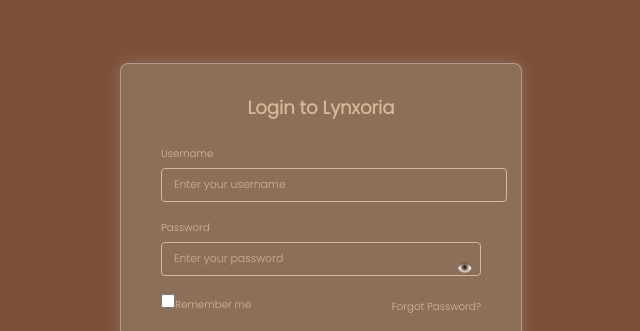
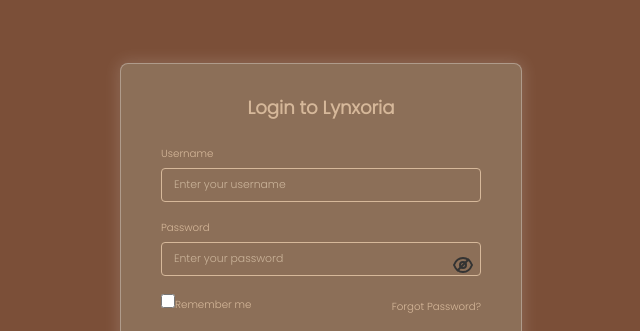
Before and after one commit to diareinxs/Lynxoria, a React (Create React App) app: page / in a window 1280 px wide. Shown: the part 150-481 px from the top of the page, without its empty margins (319-959 px from the left). Built offline with nearby package versions, Linux system fonts and the light colour scheme.

Commit message:
Enhance Login component with password visibility toggle and improve dropdown menu item label; add empty files for About and Home components

```diff
--- a/src/Components/Login/Login.js
+++ b/src/Components/Login/Login.js
@@ -26,6 +26,7 @@
         <form className="login-form" onSubmit={handleSubmit}>
             <h2>Login to Lynxoria</h2>
             <label htmlFor="username">Username</label>
+            <div className="password-input-wrapper">
             <input
                 id="username"
                 type="text"
@@ -34,6 +35,7 @@
                 onChange={(e) => setUsername(e.target.value)}
                 required
             />
+            </div>
 
             <label htmlFor="password">Password</label>
             <div className="password-input-wrapper">
@@ -55,7 +57,20 @@
                 if (e.key === 'Enter' || e.key === ' ') togglePasswordVisibility();
                 }}
             >
-                {showPassword ? '🙈' : '👁️'}
+                {showPassword ? (
+                    // Eye open SVG
+                    <svg width="20" height="20" viewBox="0 0 20 20" fill="none">
+                        <path d="M1 10C2.73 5.61 6.36 3 10 3c3.64 0 7.27 2.61 9 7-1.73 4.39-5.36 7-9 7-3.64 0-7.27-2.61-9-7z" stroke="#333" strokeWidth="2" fill="none"/>
+                        <circle cx="10" cy="10" r="3" stroke="#333" strokeWidth="2" fill="none"/>
+                    </svg>
+                ) : (
+                    // Eye closed SVG
+                    <svg width="20" height="20" viewBox="0 0 20 20" fill="none">
+                        <path d="M1 10C2.73 5.61 6.36 3 10 3c3.64 0 7.27 2.61 9 7-1.73 4.39-5.36 7-9 7-3.64 0-7.27-2.61-9-7z" stroke="#333" strokeWidth="2" fill="none"/>
+                        <circle cx="10" cy="10" r="3" stroke="#333" strokeWidth="2" fill="none"/>
+                        <line x1="4" y1="16" x2="16" y2="4" stroke="#333" strokeWidth="2"/>
+                    </svg>
+                )}
             </span>
             </div>
 
@@ -74,7 +89,7 @@
             <button type="submit" className="sign-in-button">Sign In</button>
 
             <p className="signup-prompt">
-            Don&apos;t have an account? <a href="#">Sign Up</a>
+            Don&apos;t have an account? <a href="#"> Sign Up</a>
             </p>
         </form>
         </div>
--- a/src/Components/Main.js
+++ b/src/Components/Main.js
@@ -50,7 +50,7 @@
                     User
                     {userDropdownOpen && (
                         <ul className="dropdown-menu">
-                            <li className="dropdown-item">Edit User Information</li>
+                            <li className="dropdown-item">Edit Information</li>
                             <li className="dropdown-item" onClick={handleLogout}>Logout</li>
                         </ul>
                     )}
```
Also changed, not shown: src/Components/About/about.css (added), src/Components/About/about.js (added), src/Components/Home/home.css (added), src/Components/Home/home.js (added). Lines whose indentation alone changed are shown as unchanged.
